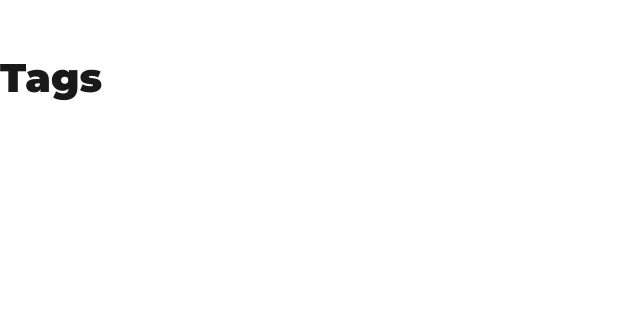
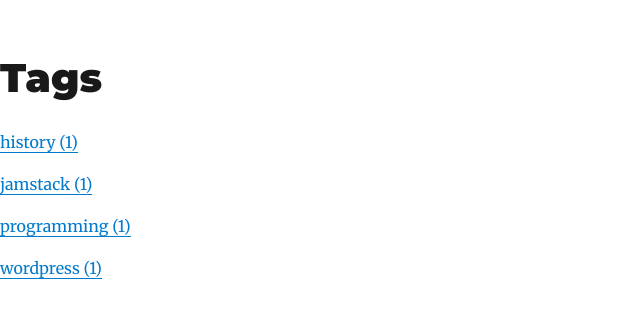
Before and after one commit to techiesupportllc/techiesupportllc.github.io, a Gatsby site: page /tags in a window 1280 px wide. Shown: the whole page, without its empty margins (0-640 px from the left). Built offline with nearby package versions, Linux system fonts and the light colour scheme; Gatsby itself is replaced by a stand-in of ours; some packages are replaced by stand-ins of ours.

Commit message:
added extra underscore in src/pages/tags.js to resolve build error

```diff
--- a/src/pages/tags.js
+++ b/src/pages/tags.js
@@ -61,7 +61,7 @@
 			}
 		}
 		allMarkdownRemark(limit: 2000) {
-			group(field: frontmatter__tags) {
+			group(field: frontmatter___tags) {
 				fieldValue
 				totalCount
 			}
```
